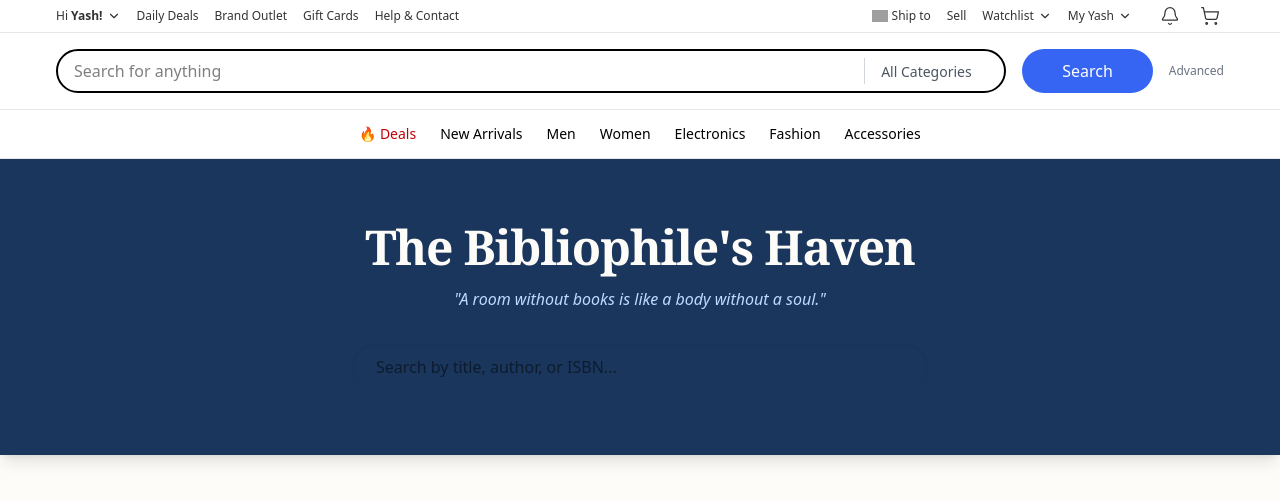
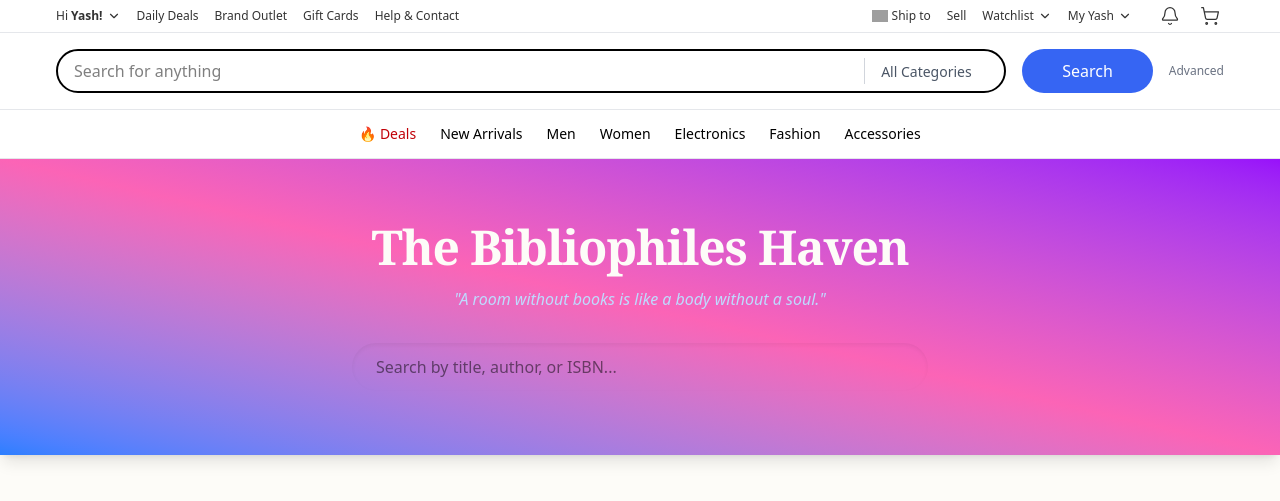
Before and after one commit to yasarahasini/Ecommerce-website, a Next.js app in the folder frontend/: page /books in a window 1280 px wide. Shown: the top 501 px of the page. Built offline with nearby package versions, Linux system fonts and the light colour scheme; grey boxes are pictures that could not be loaded.

Commit message:
update pages

```diff
--- a/frontend/app/(user)/books/page.tsx
+++ b/frontend/app/(user)/books/page.tsx
@@ -70,9 +70,9 @@ const BooksPage: React.FC = () => {
   return (
     <div className="min-h-screen bg-[#fdfcf8] text-[#1a1a1a]">
 
-      <header className="bg-[#1a365d] text-[#fdfcf8] py-16 px-6 shadow-lg">
+      <header className="bg-gradient-to-tr from-blue-500 via-pink-400 to-purple-600 text-[#fdfcf8] py-16 px-6 shadow-lg">
         <div className="max-w-7xl mx-auto text-center">
-          <h1 className="text-4xl md:text-5xl font-serif font-bold mb-4 tracking-tight">The Bibliophile's Haven</h1>
+          <h1 className="text-4xl md:text-5xl font-serif font-bold mb-4 tracking-tight">The Bibliophiles Haven</h1>
           <p className="text-blue-200 font-light italic mb-8">"A room without books is like a body without a soul."</p>
 
           <div className="max-w-xl mx-auto relative">
```
